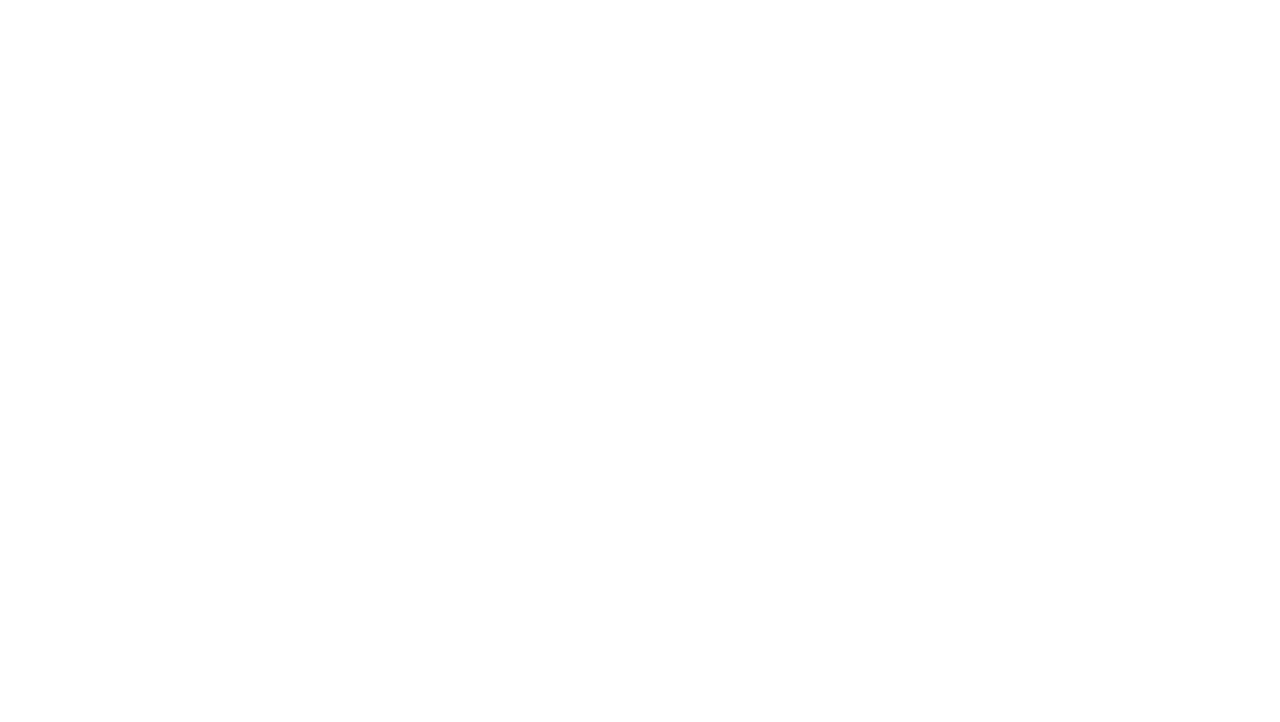
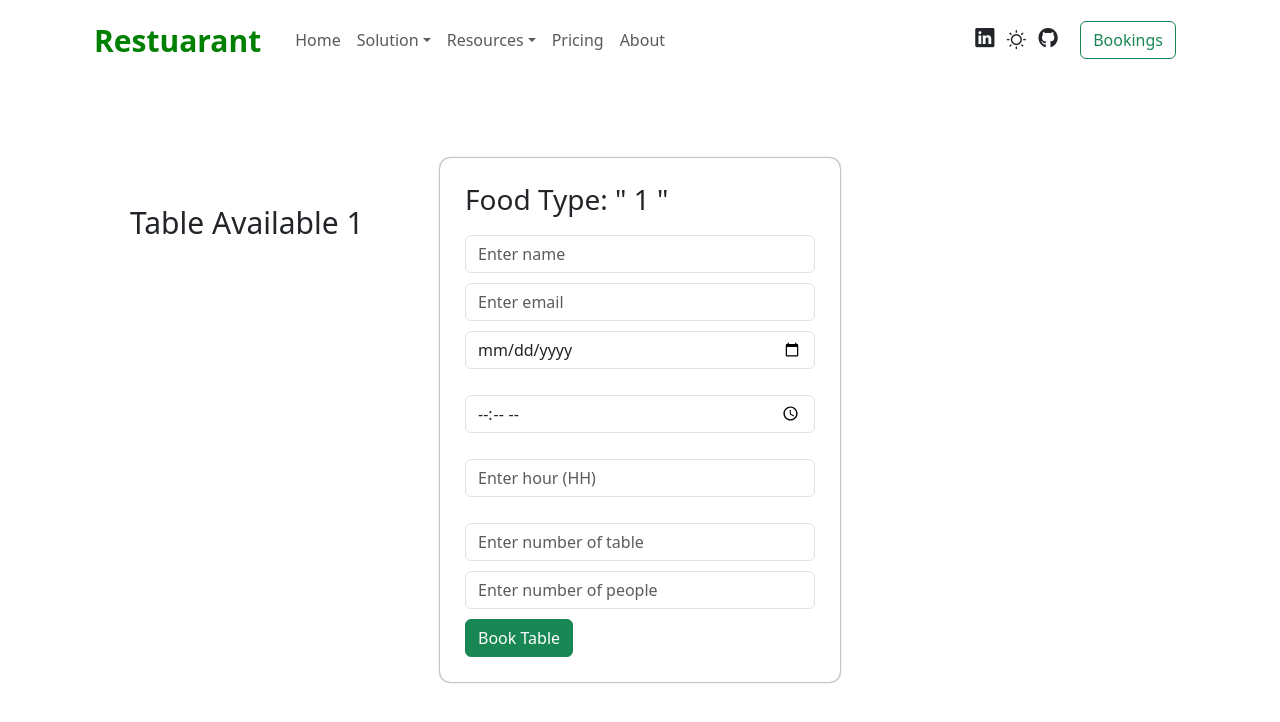
Before and after one commit to suraj-raj01/RestaurantsTableBooking, a React (Vite) app: page /booking/1/1 in a window 1280 px wide. Before the commit this address had no page. Shown: the top 722 px of the page. Built offline with nearby package versions, Linux system fonts and the light colour scheme.

Commit message:
RestaurantTableBooking

```diff
--- a/db.json
+++ b/db.json
@@ -34,17 +34,17 @@
       "people": "20"
     },
     {
-      "id": "b792",
+      "id": "4260",
       "tables": {
         "a": 20
       },
-      "name": "dfasf",
-      "email": "SDKFSLJ@GMAIL.COM",
-      "date": "2024-08-26",
+      "name": "SURAJ KUMAR",
+      "email": "surajkumarbgu83@gmail.com",
+      "date": "2024-08-28",
       "time": "22:20",
       "hour": "2",
-      "table": "2",
-      "people": "10"
+      "table": "5",
+      "people": "20"
     }
   ]
 }
--- a/package.json
+++ b/package.json
@@ -13,6 +13,8 @@
     "@fortawesome/fontawesome-svg-core": "^6.6.0",
     "axios": "^1.7.4",
     "bootstrap": "^5.3.3",
+    "primeicons": "^7.0.0",
+    "primereact": "^10.8.2",
     "react": "^18.3.1",
     "react-bootstrap": "^2.10.4",
     "react-dom": "^18.3.1",
--- a/src/App.jsx
+++ b/src/App.jsx
@@ -15,7 +15,7 @@ const App = () => {
           <Route Route path="/" element={<Layout />}>
             <Route index element={<Home />} />
             <Route path="home" element={<Home />} />
-            <Route path="booking/:id" element={<Booking />} />
+            <Route path="booking/:id/:id1" element={<Booking />} />
             <Route path="display" element={<Display />} />
             <Route path="pricing" element={<Pricing />} />
             <Route path="about" element={<About />} />
--- a/src/Components/Booking.jsx
+++ b/src/Components/Booking.jsx
@@ -10,7 +10,7 @@ import { ToastContainer, toast } from "react-toastify";
 import "react-toastify/dist/ReactToastify.css";
 
 const Booking = () => {
-  const {id} = useParams();
+  const {id,id1} = useParams();
   console.log(id)
   const mynav = useNavigate();
   const [input, setInput] = useState({});
@@ -20,26 +20,20 @@ const Booking = () => {
     setInput((values) => ({ ...values, [name]: value }));
     console.log(input);
   };
-  let a = 20;
   const handleSubmit = (e) => {
-    e.preventDefault();
-    a -= input.table;
-    console.log(a);
-    if (a > 0) {
+    e.preventDefault();{
       let url = "http://localhost:3000/Restuarent";
       axios.post(url, input).then((res) => {
         console.log(res.data);
         toast.success("Booking Successfull");
         mynav("/display");
       });
-    } else {
-      alert("Table not Available!!!");
     }
   };
   return (
     <>
     <div id="avl">
-      Table Available {a}
+      Table Available {id1}
     </div>
       <div
         style={{
@@ -52,7 +46,7 @@ const Booking = () => {
       >
         <Form id="form">
           <center>
-            <h3>Food Type: {id}</h3>
+            <h3>Food Type: " {id} "</h3>
           </center>
           <Form.Group as={Col} controlId="formGridEmail">
             <Form.Control
@@ -116,15 +110,7 @@ const Booking = () => {
               onChange={handleInput}
             />
           </Form.Group>
-          <Form.Group as={Col} controlId="formGridState" style={{display:'none'}}>
-            <Form.Control
-              name="tables"
-              value={input.tables={a}}
-              required
-              placeholder="Enter number of table"
-              onChange={handleInput}
-            />
-          </Form.Group>
+
           <Form.Group as={Col} controlId="formGridCity">
             <Form.Control
               name="people"
--- a/src/Components/Home.jsx
+++ b/src/Components/Home.jsx
@@ -4,13 +4,30 @@ import Card from "react-bootstrap/Card";
 import { useNavigate } from "react-router-dom";
 import Carousel from "react-bootstrap/Carousel";
 import Footer from "./Footer";
+
+import { InputText } from 'primereact/inputtext';
+import React, { useState } from "react";
+import { Dialog } from 'primereact/dialog';
+
 const Home = () => {
   const mynav = useNavigate();
-  const booking = (id) => {
-    mynav(`/booking/${id}`);
+  const booking = (id,id1) => {
+    mynav(`/booking/${id}/${id1}`);
   };
+  const [visible, setVisible] = useState(false);
   return (
     <>
+     <div className="card flex justify-content-center">
+            <Dialog header="Login" visible={visible} style={{ width: '50vw' }} onHide={() => {if (!visible) return; setVisible(false); }}>
+            <div className="card flex flex-wrap align-items-center justify-content-center gap-2">
+              <br /><br />
+            <InputText type="text" placeholder="username" tooltip="Enter your username" tooltipOptions={{ autoHide: false }} />
+            <InputText type="text" placeholder="password" tooltip="Enter your username" />
+            <Button tooltip="Confirm to proceed" tooltipOptions={{ showDelay: 1000, hideDelay: 300 }} label="Save" >Submit</Button>
+            <br />
+        </div>
+            </Dialog>
+        </div>
       <Carousel data-bs-theme="dark">
         <Carousel.Item>
           <img
@@ -47,7 +64,7 @@ const Home = () => {
       <div id="home">
         <div id="text">
           <h1 id="heading">Table booking system for smart restaurants</h1>
-          <hr />
+          <br />
           <p>
             Boost sales, enhance customer service, and minimize no-shows. Let
             your business grow on autopilot! <br />
@@ -68,12 +85,13 @@ const Home = () => {
             </a>
             &nbsp;&nbsp;&nbsp;&nbsp;&nbsp;
             <a href="#">
-              <Button variant="success">Login →</Button>
+              <Button variant="success" label="Show" icon="pi pi-external-link" onClick={() => setVisible(true)}>Login →</Button>
             </a>
           </div>
         </div>
         <div id="img"></div>
       </div>
+      <hr />
       <div id="footer">
         <h4>Trusted by restaurants, bars and clubs in over 50+ cities</h4>
         <div id="images">
@@ -116,7 +134,7 @@ const Home = () => {
               </Card.Text>
             </Card.Body>
             <Card.Footer id="card-footer">
-              <Button variant="success" onClick={() => booking("SouthIndian")}>
+              <Button variant="success" onClick={() => booking("SouthIndian",20)}>
                 Book Now→
               </Button>
               <p></p>
@@ -137,7 +155,7 @@ const Home = () => {
               </Card.Text>
             </Card.Body>
             <Card.Footer id="card-footer">
-              <Button variant="success" onClick={() => booking("NorthIndian")}>
+              <Button variant="success" onClick={() => booking("NorthIndian",15)}>
                 Book Now→
               </Button>
               <p></p>
@@ -159,7 +177,7 @@ const Home = () => {
               </Card.Text>
             </Card.Body>
             <Card.Footer id="card-footer">
-              <Button variant="success" onClick={() => booking("Chinese")}>
+              <Button variant="success" onClick={() => booking("Chinese",10)}>
                 Book Now→
               </Button>
               <p></p>
@@ -186,7 +204,7 @@ const Home = () => {
               </Card.Text>
             </Card.Body>
             <Card.Footer id="card-footer">
-              <Button variant="success" onClick={() => booking("Bengali")}>
+              <Button variant="success" onClick={() => booking("Bengali",20)}>
                 Book Now→
               </Button>
               <p></p>
@@ -207,7 +225,7 @@ const Home = () => {
               </Card.Text>
             </Card.Body>
             <Card.Footer id="card-footer">
-              <Button variant="success" onClick={() => booking("American")}>
+              <Button variant="success" onClick={() => booking("American",25)}>
                 Book Now→
               </Button>
               <p></p>
@@ -228,7 +246,7 @@ const Home = () => {
               </Card.Text>
             </Card.Body>
             <Card.Footer id="card-footer">
-              <Button variant="success" onClick={() => booking("Japani")}>
+              <Button variant="success" onClick={() => booking("Japani",15)}>
                 Book Now→
               </Button>
               <p></p>
--- a/src/Components/Layout.jsx
+++ b/src/Components/Layout.jsx
@@ -5,8 +5,12 @@ import Nav from "react-bootstrap/Nav";
 import NavDropdown from "react-bootstrap/NavDropdown";
 import Navbar from "react-bootstrap/Navbar";
 import { Outlet, Link } from "react-router-dom";
+import "primeicons/primeicons.css";
 
 const Layout = () => {
+  const mode = () =>{
+    document.body.classList.toggle("demo");
+  }
   return (
     <>
       <Container>
@@ -15,7 +19,7 @@ const Layout = () => {
             <Navbar.Brand
               as={Link}
               to="home"
-              style={{ fontWeight: "bold", fontSize: "30px",color:'green' }}
+              style={{ fontWeight: "bold", fontSize: "30px", color: "green" }}
             >
               Restuarant
             </Navbar.Brand>
@@ -23,7 +27,11 @@ const Layout = () => {
             <Navbar.Collapse id="navbarScroll">
               <Nav
                 className="me-auto my-2 my-lg-0"
-                style={{ maxHeight: "230px", padding:'10px', backgroundColor: "white" }}
+                style={{
+                  maxHeight: "230px",
+                  padding: "10px",
+                  backgroundColor: "white",
+                }}
                 navbarScroll
               >
                 <Nav.Link as={Link} to="home">
@@ -56,7 +64,21 @@ const Layout = () => {
                   About
                 </Nav.Link>
               </Nav>
-              <Form className="d-flex" style={{backgroundColor:'white',padding:'10px'}}>
+                <Nav.Link as={Link} to="https://www.linkedin.com/in/suraj-kumar-1965b0296/">
+              <span className="pi pi-linkedin" style={{fontSize:'1.2rem'}} onClick={mode}></span>
+                </Nav.Link>
+              &nbsp;&nbsp;&nbsp;
+              <span className="pi pi-sun" style={{fontSize:'1.2rem'}}></span>
+              &nbsp;&nbsp;&nbsp;
+                <Nav.Link as={Link} to="https://github.com/">
+                <span className="pi pi-github" style={{fontSize:'1.2rem'}}></span>
+                </Nav.Link>
+
+              &nbsp;&nbsp;&nbsp;
+              <Form
+                className="d-flex"
+                style={{ backgroundColor: "white", padding: "10px" }}
+              >
                 <Nav.Link as={Link} to="display">
                   <Button variant="outline-success">Bookings</Button>
                 </Nav.Link>
--- a/src/Style/style.css
+++ b/src/Style/style.css
@@ -9,7 +9,11 @@
     width: 100%;
     /* background-color: red; */
 }
-
+.demo{
+    body{
+        background-color: black;
+    }
+}
 body {
     background-color: white;
 }
--- a/src/main.jsx
+++ b/src/main.jsx
@@ -2,6 +2,8 @@ import { StrictMode } from "react";
 import { createRoot } from "react-dom/client";
 import App from "./App.jsx";
 import "bootstrap/dist/css/bootstrap.min.css";
+import 'primeicons/primeicons.css';
+import "primereact/resources/themes/lara-light-cyan/theme.css";
 import "./Style/style.css";
 
 createRoot(document.getElementById("root")).render(
```
Also changed, not shown: 1 other file (tests, documents, lock files or other folders).
